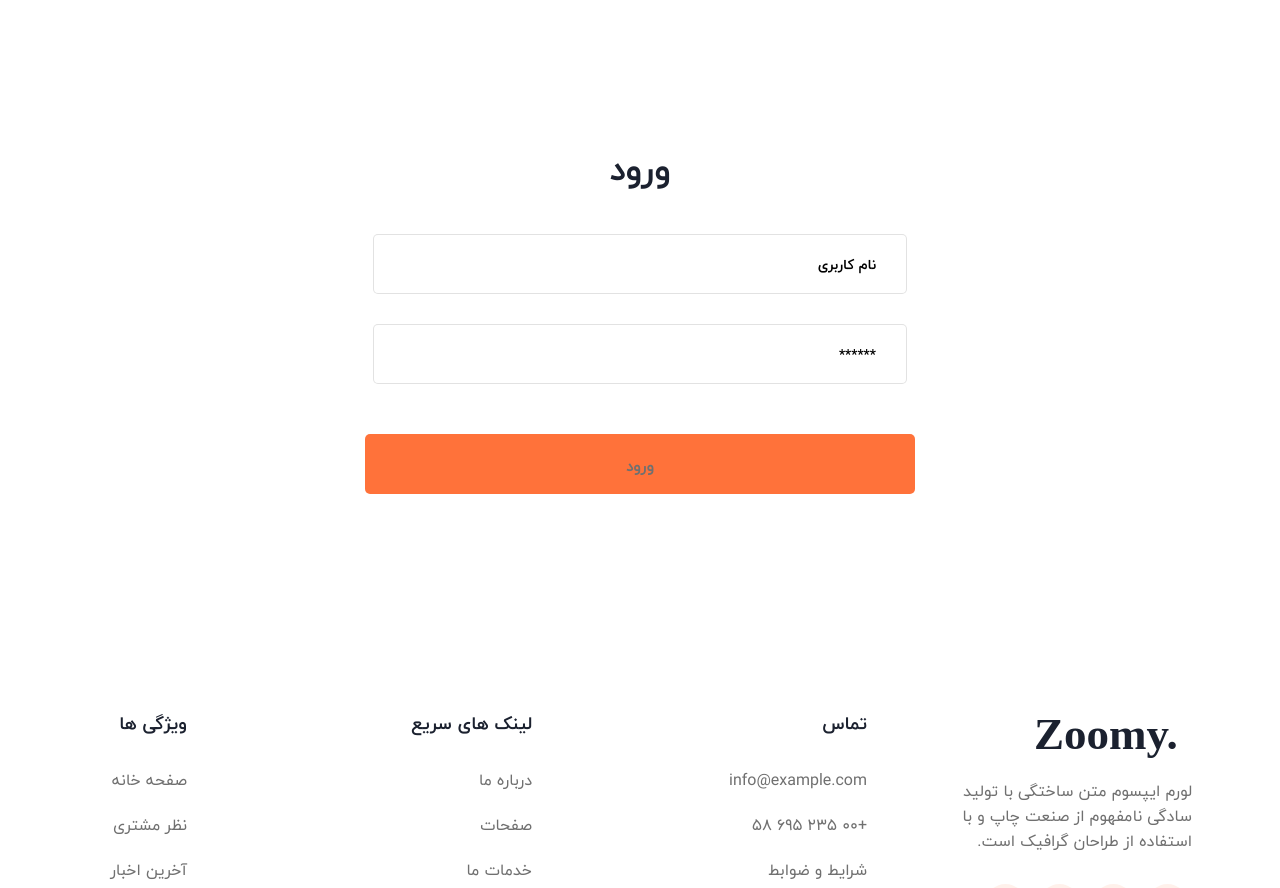
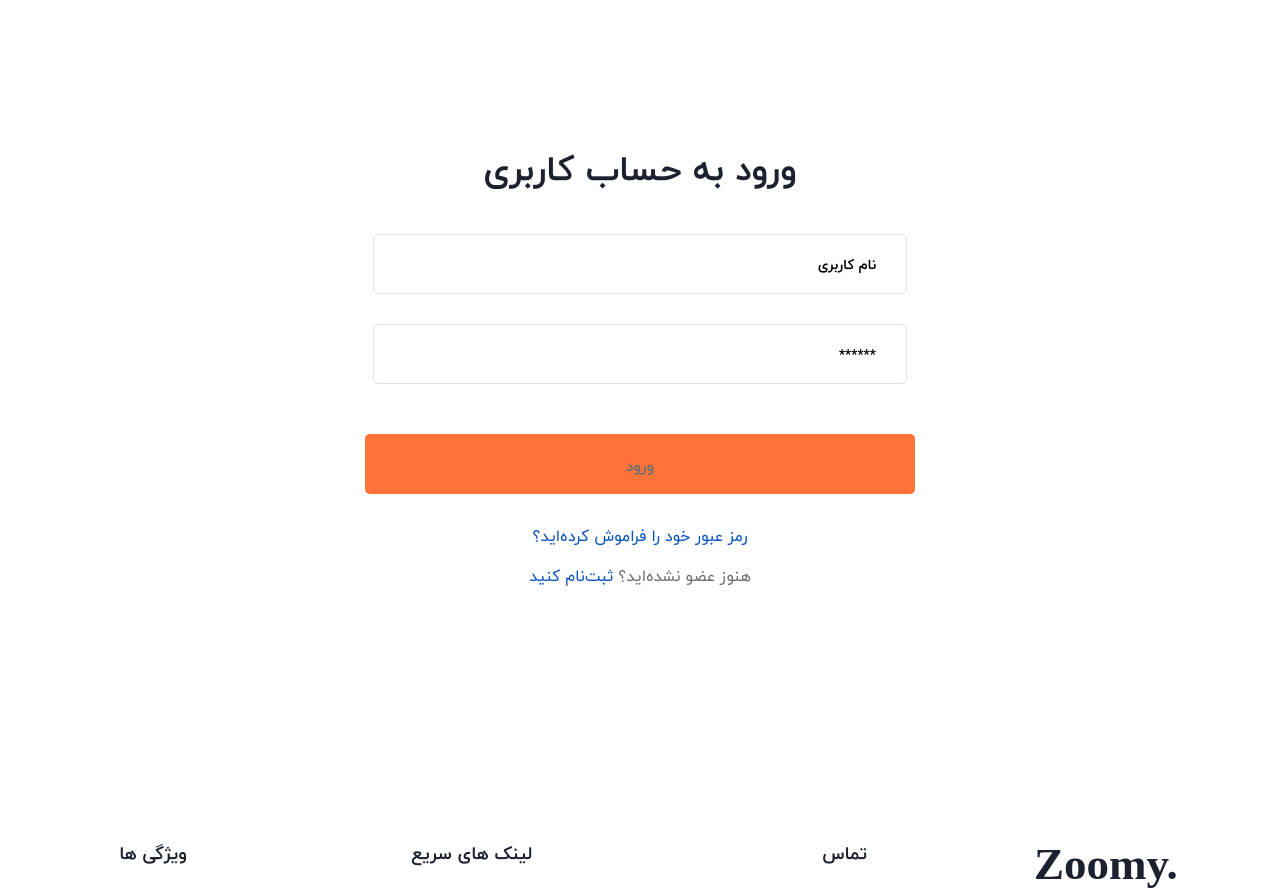
Before and after one commit to mbinfodevelopers/video-membership, a Django app: page /login/ in a window 1280 px wide. Shown: the part 350-1238 px from the top of the page. Run offline with Django 4.2, Linux system fonts and the light colour scheme; some libraries are stand-ins or nearby versions.

Commit message:
some changes

```diff
--- a/src/account/forms.py
+++ b/src/account/forms.py
@@ -5,7 +5,9 @@
 
 
 class RegistrationForm(UserCreationForm):
-    email = forms.EmailField(max_length=254, help_text='Required. Add a valid email address.')
+    # email = forms.EmailField(label='email', widget=forms.TextInput(attrs={'class': 'form-control'}), help_text='Required. Add a valid email address.')
+    # password = forms.CharField(label='Password', widget=forms.TextInput(attrs={'class': 'form-control'}))
+    # username = forms.CharField(label='username', widget=forms.TextInput(attrs={'class': 'form-control'}))
 
     class Meta:
         model = Account
--- a/src/account/views.py
+++ b/src/account/views.py
@@ -42,6 +42,8 @@
             form.save()
             email = form.cleaned_data.get('email').lower()
             raw_password = form.cleaned_data.get('password1')
+            print('email', email)
+            print('raw_password', raw_password)
             account = authenticate(email=email, password=raw_password)
             login(request, account)
 
--- a/src/static/main/main.css
+++ b/src/static/main/main.css
@@ -4,3 +4,24 @@
     margin-right: 20px;
     border-radius: 50%;
 }
+
+.register-link {
+    margin-top: 30px;
+    width: 100%;
+    height: 100px;
+    /*background-color: blue;*/
+    text-align: center;
+
+}
+
+.register-link a {
+     color: #0a53be;
+}
+
+.register-link ul li {
+    margin: 15px;
+}
+
+.register-link ul li a:hover {
+    color: #0b0b0b;
+}
--- a/src/templates/account/login.html
+++ b/src/templates/account/login.html
@@ -29,7 +29,7 @@
           <div class="row justify-content-center align-items-center">
               <div class="col-lg-6">
                 <div class="contact-form-wrapper text-center mb-30">
-                    <h2 class="mb-45">ورود</h2>
+                    <h2 class="mb-45">ورود به حساب کاربری</h2>
                     <form class="row gx-3 comments-form contact-form" method="POST">
                         {% csrf_token %}
                         <div class="col-lg-12 mb-30">
@@ -40,6 +40,12 @@
                         </div>
                         <input class="theme_btn message_btn mt-20" type="submit" name="" value="ورود">
                     </form>
+                    <div class="register-link">
+                        <ul>
+                            <li><a href="#">رمز عبور خود را فراموش کرده‌اید؟</a></li>
+                            <li>هنوز عضو نشده‌اید؟ <a href="{% url 'account:register' %}">ثبت‌نام کنید</a></li>
+                        </ul>
+                    </div>
                 </div>
               </div>
           </div>
```
Also changed, not shown: src/templates/account/register.html (+57 -7 lines).
